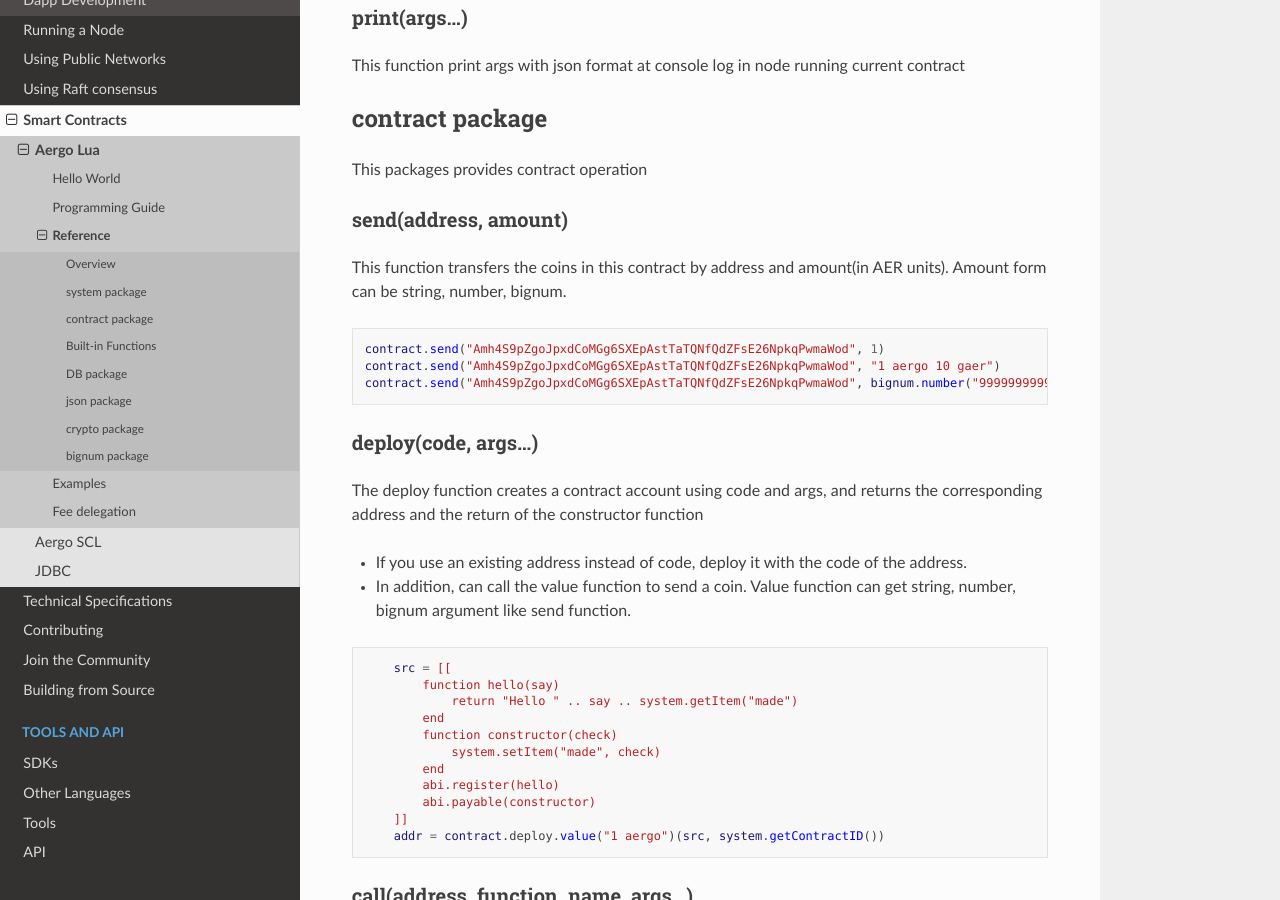
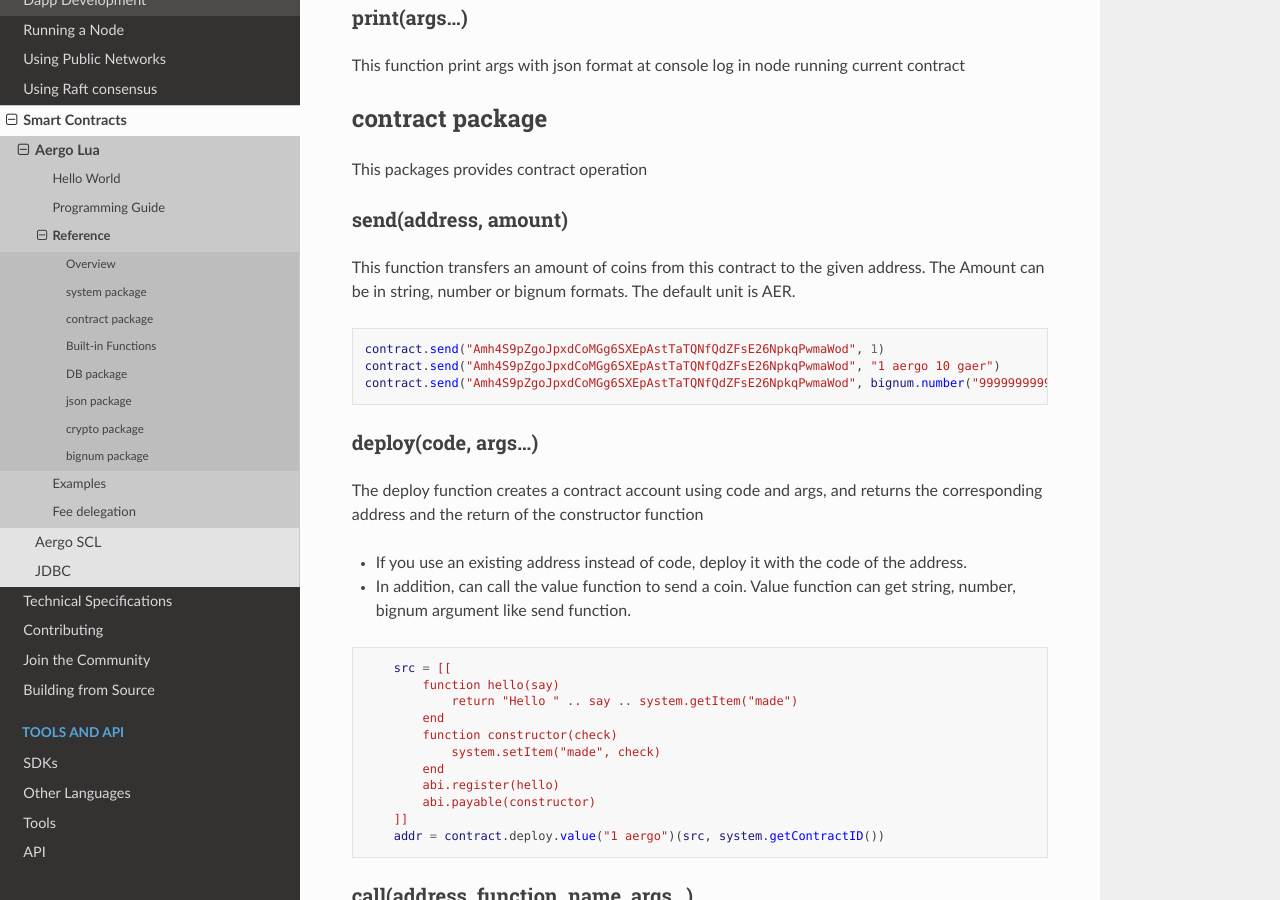
Before and after one commit to aergoio/guide, a Sphinx documentation site: the page built from source/smart-contracts/lua/reference.md, in a window 1280 px wide and 900 px high, scrolled down 2309 px. Built offline with Sphinx 7.4.7 and the Read the Docs theme 2.0.0, drawn with Linux system fonts in a browser that asks for light colours.

Commit message:
Update reference.md

````diff
--- a/source/smart-contracts/lua/reference.md
+++ b/source/smart-contracts/lua/reference.md
@@ -72,8 +72,8 @@
 This packages provides contract operation
 
 ### send(address, amount)
-This function transfers the coins in this contract by address and amount(in AER units).
-Amount form can be string, number, bignum.
+This function transfers an amount of coins from this contract to the given address.
+The Amount can be in string, number or bignum formats. The default unit is AER.
 ```lua
 contract.send("Amh4S9pZgoJpxdCoMGg6SXEpAstTaTQNfQdZFsE26NpkqPwmaWod", 1)
 contract.send("Amh4S9pZgoJpxdCoMGg6SXEpAstTaTQNfQdZFsE26NpkqPwmaWod", "1 aergo 10 gaer")
````
